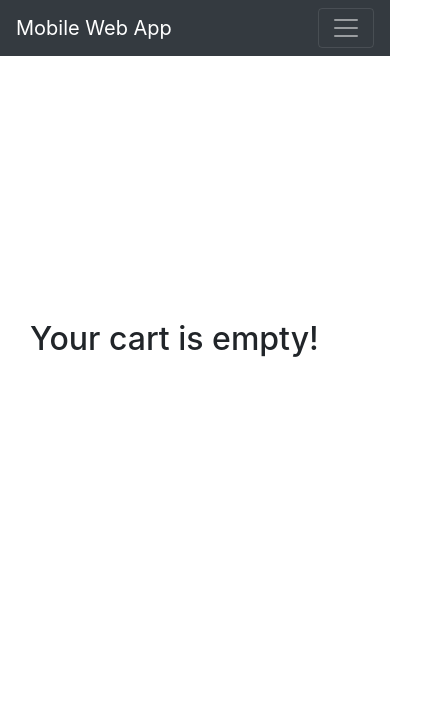
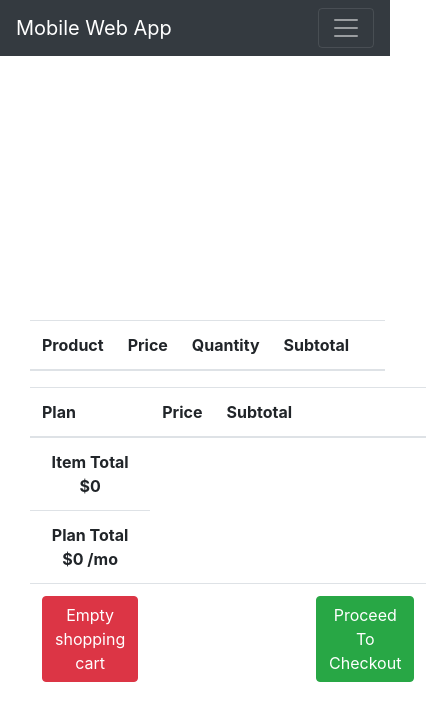
Before and after one commit to jtrob704/CELL-RWD, an Angular app in the folder Iteration 3/: page /cart in a window 390 px wide. Shown: the top 720 px of the page, 426 px wide, since content can reach past the window. Built offline with nearby package versions, Linux system fonts and the light colour scheme.

Commit message:
Added addToCart  method for plan component. Refactored cart component to show phones alongside plans in cart.

```diff
--- a/Iteration 3/src/app/app.module.ts
+++ b/Iteration 3/src/app/app.module.ts
@@ -3,6 +3,7 @@ import { NgModule } from '@angular/core';
 import { FormsModule } from '@angular/forms';
 import { NgbModule } from '@ng-bootstrap/ng-bootstrap';
 import { PhoneService } from './phone.service';
+import { PlanService } from './plan.service';
 import { CartService } from './cart.service';
 import { AppComponent } from './app.component';
 import { AppRoutingModule } from './/app-routing.module';
@@ -29,6 +30,7 @@ import { PhoneDetailsComponent } from './phone-details/phone-details.component';
   ],
   providers: [
     PhoneService,
+    PlanService,
     CartService,
   ],
   bootstrap: [AppComponent]
--- a/Iteration 3/src/app/cart.service.ts
+++ b/Iteration 3/src/app/cart.service.ts
@@ -1,12 +1,14 @@
 import { Injectable } from '@angular/core';
 import { Observable, of } from 'rxjs';
 import { Phone } from './phone';
+import { Plan } from './plan';
 
 @Injectable({
   providedIn: 'root'
 })
 export class CartService {
   phones: Phone[] = [];
+  plans: Plan[] = [];
 
   constructor() { }
 
@@ -14,6 +16,11 @@ export class CartService {
     if (!this.existsInCart(phone)) {
       phone.quantity += 1;
       this.phones.push(phone);
+    }
+  }
+  addPlan(plan: Plan): void {
+    if (!this.planExistsInCart(plan)) {
+      this.plans.push(plan);
     }
   }
   remove(phone: Phone): void {
@@ -32,10 +39,26 @@ export class CartService {
   getAll(): Observable<Phone[]> {
     return of(this.phones);
   }
+  removePlan(plan: Plan): void {
+    this.removePlanById(plan.id);
+  }
+  removePlanById(id: number): void {
+    this.plans = this.plans.filter(item => item.id !== id);
+  }
+  planExistsInCart(plan: Plan): boolean {
+    return this.planExistsInCartById(plan.id);
+  }
+  planExistsInCartById(id: number): boolean {
+    return this.plans.filter(item => item.id === id).length > 0;
+  }
+  getAllPlans(): Observable<Plan[]> {
+    return of(this.plans);
+  }
   empty(): void {
     this.phones.forEach(phone => {
       phone.quantity = 0;
     });
+    this.plans = [];
     this.phones = [];
   }
 }
--- a/Iteration 3/src/app/cart/cart.component.html
+++ b/Iteration 3/src/app/cart/cart.component.html
@@ -1,6 +1,5 @@
 <div class="container">
-    <h2 *ngIf="phones.length == 0;">Your cart is empty!</h2>
-    <table id="cart" class="table table-hover table-condensed" *ngIf="phones.length >= 1;">
+    <table id="phone-cart" class="table table-hover table-condensed">
         <thead>
             <tr>
                 <th style="width:50%">Product</th>
@@ -32,8 +31,39 @@
                 </td>
             </tr>
         </tbody>
+    </table>
+    <table id="plan-cart" class="table table-hover table-condensed">
+        <thead>
+            <tr>
+                <th style="width:50%">Plan</th>
+                <th style="width:10%">Price</th>
+                <th style="width:30%" class="text-center">Subtotal</th>
+                <th style="width:10%"></th>
+            </tr>
+        </thead>
+        <tbody *ngFor="let plan of plans">
+            <tr>
+                <td data-th="Plan">
+                    <div class="row">
+                        <div class="col-sm-2 hidden-xs"></div>
+                        <div class="col-sm-10">
+                            <h4 class="nomargin">{{plan.title}}</h4>
+                            <p>Minutes: {{plan.minutes}} Data Allowance: {{plan.data_p}} GB</p>
+                        </div>
+                    </div>
+                </td>
+                <td data-th="Price">${{plan.price}}</td>
+                <td data-th="Subtotal" class="text-center">${{plan.price}}</td>
+                <td class="actions" data-th="">
+                    <button class="btn btn-danger btn-sm" (click)="removePlanFromCart(plan)"><i class="far fa-trash-alt"></i></button>
+                </td>
+            </tr>
+        </tbody>
         <tr>
-            <td class="hidden-xs text-center"><strong>Total ${{ getCartTotal() }}</strong></td>
+            <td class="hidden-xs text-center"><strong>Item Total ${{ getCartTotal() }}</strong></td>
+        </tr>
+        <tr>
+            <td class="hidden-xs text-center"><strong>Plan Total ${{ getPlanTotal() }} /mo</strong></td>
         </tr>
         <tfoot>
             <tr>
--- a/Iteration 3/src/app/cart/cart.component.ts
+++ b/Iteration 3/src/app/cart/cart.component.ts
@@ -2,6 +2,7 @@ import { Component, OnInit, } from '@angular/core';
 import * as $ from 'jquery';
 import { CartService } from '../cart.service';
 import { Phone } from '../phone';
+import { Plan } from '../plan';
 
 @Component({
   selector: 'app-cart',
@@ -12,6 +13,7 @@ import { Phone } from '../phone';
 export class CartComponent implements OnInit {
   title = 'cart';
   phones: Phone[];
+  plans: Plan[];
 
   constructor(private cartService: CartService) { }
 
@@ -22,10 +24,17 @@ export class CartComponent implements OnInit {
       this.phones = [];
       console.error(err);
     });
-    }
+    this.cartService.getAllPlans().subscribe(data => {
+      this.plans = data;
+    }, err => {
+      this.plans = [];
+      console.error(err);
+    });
+  }
   empty(): void {
     this.cartService.empty();
     this.phones = [];
+    this.plans = [];
   }
   removeFromCart(phone: Phone): void {
     this.cartService.remove(phone);
@@ -36,7 +45,23 @@ export class CartComponent implements OnInit {
       console.error(err);
     });
   }
+  removePlanFromCart(plan: Plan): void {
+    this.cartService.removePlan(plan);
+    this.cartService.getAllPlans().subscribe(data => {
+      this.plans = data;
+    }, err => {
+      this.plans = [];
+      console.error(err);
+    });
+  }
   getCartTotal(): number {
     return this.phones.map(phone => phone.price * phone.quantity).reduce((a, b) => a + b, 0);
   }
+  getPlanTotal(): number {
+    if (this.plans.length > 0) {
+      return this.plans.map(plan => plan.price).reduce((c, d) => c + d);
+    } else {
+      return 0;
+    }
+  }
 }
--- a/Iteration 3/src/app/mock-plans.ts
+++ b/Iteration 3/src/app/mock-plans.ts
@@ -1,7 +1,7 @@
 import { Plan } from './plan';
 
 export const PLANS: Plan[] = [
-    {id: 1, title: 'Basic', minutes: '100', data_p: '5', price: '20'},
-    {id: 2, title: 'More Data', minutes: '450', data_p: '15', price: '50'},
-    {id: 3, title: 'Unlimited', minutes: 'Unlimited', data_p: 'Unlimited', price: '80'}
+    {id: 1, title: 'Basic', minutes: 100, data_p: 5, price: 20},
+    {id: 2, title: 'More Data', minutes: 450, data_p: 15, price: 50},
+    {id: 3, title: 'Power User', minutes: 5000, data_p: 50, price: 80}
 ];
--- a/Iteration 3/src/app/plan.ts
+++ b/Iteration 3/src/app/plan.ts
@@ -1,7 +1,7 @@
 export class Plan {
     id: number;
     title: string;
-    minutes: string;
-    data_p: string;
-    price: string;
+    minutes: number;
+    data_p: number;
+    price: number;
 }
--- a/Iteration 3/src/app/plans/plans.component.html
+++ b/Iteration 3/src/app/plans/plans.component.html
@@ -9,7 +9,7 @@
                 <li><span class="fa-li"><i class="fas fa-check"></i></span>{{plan.data_p}} GB of data</li>
             </ul>
             <div class="text-center">
-                <button class="btn btn-primary"> <span class="glyphicon glyphicon-remove"></span>Add to Cart</button>
+                <button class="btn btn-primary"(click)="addToCart(plan)" [disabled]="isInCart(plan)"> <span class="glyphicon glyphicon-remove"></span>Add to Cart</button>
             </div>
         </div>
     </div>
--- a/Iteration 3/src/app/plans/plans.component.ts
+++ b/Iteration 3/src/app/plans/plans.component.ts
@@ -2,6 +2,7 @@ import { Component, OnInit, ViewEncapsulation } from '@angular/core';
 import { Router } from '@angular/router';
 import { Plan } from '../plan';
 import { PlanService } from '../plan.service';
+import { CartService } from '../cart.service';
 
 @Component({
   selector: 'app-plans',
@@ -14,9 +15,20 @@ import { PlanService } from '../plan.service';
 export class PlansComponent implements OnInit {
   plans: Plan[];
 
-  constructor(private planService: PlanService, private router: Router) { }
+  constructor(private planService: PlanService, private cartService: CartService, private router: Router) { }
+
+  navigateTo(route: string): void {
+    this.router.navigate([route]);
+  }
 
   ngOnInit() {
     this.planService.getAllPlans().subscribe(plans => this.plans = plans, err => console.log(err));
   }
+  isInCart(plan: Plan): boolean {
+    return this.cartService.planExistsInCart(plan);
+  }
+  addToCart(plan: Plan): void {
+    this.cartService.addPlan(plan);
+    this.router.navigate(['cart']);
+  }
 }
```
